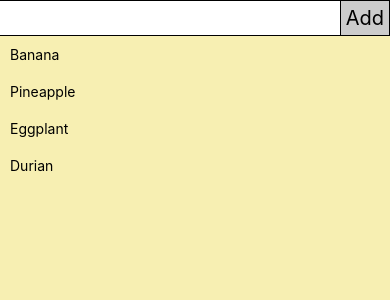
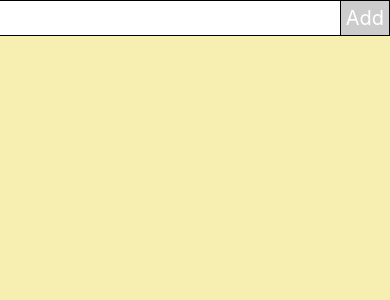
Before and after one commit to johannesmu/firstApp22T2, a React Native app: screen / in a window 390 px wide. Shown: the top 300 px of the page. Built offline with nearby package versions, Linux system fonts and the light colour scheme.

Commit message:
added validation styles to button

```diff
--- a/App.js
+++ b/App.js
@@ -6,15 +6,15 @@ import { ListItem } from './components/ListItem';
 
 
 export default function App() {
-  const LIST = [
-    { id: '1' , name: 'Banana', status: false },
-    { id: '2' , name: 'Pineapple', status: false },
-    { id: '3' , name: 'Eggplant', status: false },
-    { id: '4' , name: 'Durian', status: false },
-  ]
+  // const LIST = [
+  //   { id: '1' , name: 'Banana', status: false },
+  //   { id: '2' , name: 'Pineapple', status: false },
+  //   { id: '3' , name: 'Eggplant', status: false },
+  //   { id: '4' , name: 'Durian', status: false },
+  // ]
 
-  // application state
-  const [ListData, SetListData] = useState(LIST)
+  // application states
+  const [ListData, SetListData] = useState([])
   const [input,setInput] = useState('')
 
   // function to add value of input to ListData (add an item to list)
@@ -40,7 +40,9 @@ export default function App() {
           onPress={ () => addItem() }
           disabled={(input.length < 3) ? true : false }
         >
-          <Text style={ styles.buttonText}>Add</Text>
+          <Text style={ (input.length < 3) ? styles.buttonTextDisabled : styles.buttonText}>
+            Add
+          </Text>
         </TouchableOpacity>
       </View>
 
@@ -89,10 +91,15 @@ const styles = StyleSheet.create({
   },
   buttonText: {
     fontSize: 20,
+    color: 'black',
   },
   buttonDisabled: {
     backgroundColor: "#CCC",
     padding: 5,
     borderWidth: 1,
-  }
+  },
+  buttonTextDisabled: {
+    fontSize: 20,
+    color: 'white',
+  },
 });
```
